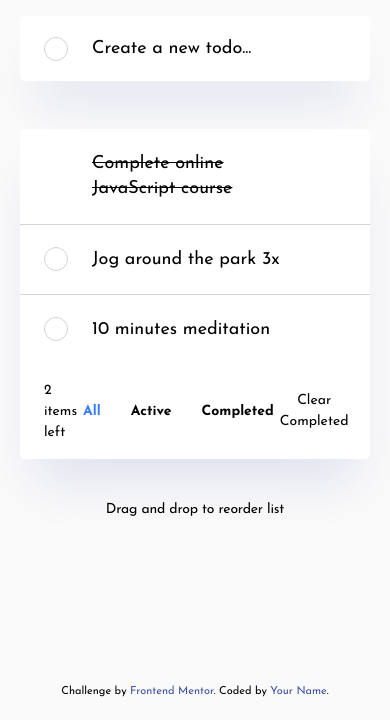
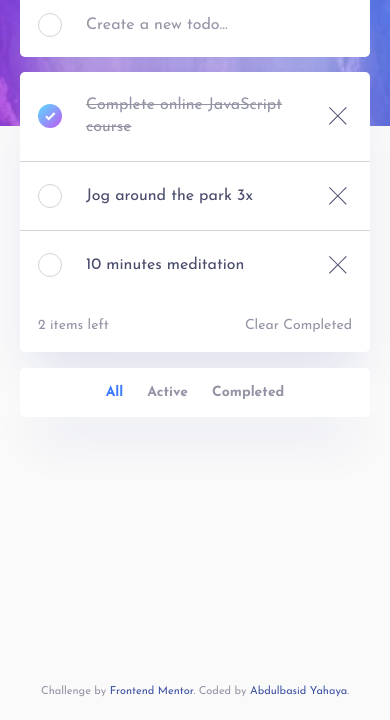
Before and after one commit to Abduols/todo-app-challenge-, a plain HTML site: page index.html in a window 390 px wide. Shown: the part 124-844 px from the top of the page. Drawn offline with Linux system fonts and the light colour scheme.

Commit message:
feat: complete todo app with responsive design and theme toggle

```diff
--- a/index.html
+++ b/index.html
@@ -36,7 +36,7 @@
 			}
 		</style>
 	</head>
-	<body>
+	<body data-theme="dark">
 		<div class="app-container">
 			<!-- Header -->
 			<header class="header">
@@ -72,11 +72,6 @@
 			<!-- Main content -->
 			<main class="app-main">
 				<div class="todo-container">
-					<ul class="todo-list" id="todo-list" aria-label="Todo items">
-						<!-- Todos will be inserted here by JavaScript -->
-					</ul>
-
-					<!-- Todo list -->
 					<ul class="todo-list" id="todo-list" aria-label="Todo items"></ul>
 
 					<!-- controls -->
@@ -121,6 +116,33 @@
 					</div>
 				</div>
 
+				<div
+					class="mobile-filters"
+					role="tablist"
+					aria-label="Filter todos mobile">
+					<button
+						class="filter-btn active"
+						data-filter="all"
+						role="tab"
+						aria-selected="true">
+						All
+					</button>
+					<button
+						class="filter-btn"
+						data-filter="active"
+						role="tab"
+						aria-selected="false">
+						Active
+					</button>
+					<button
+						class="filter-btn"
+						data-filter="completed"
+						role="tab"
+						aria-selected="false">
+						Completed
+					</button>
+				</div>
+
 				<!-- Drag hint -->
 				<p class="drag-hint" aria-hidden="true">
 					Drag and drop to reorder list
@@ -136,7 +158,10 @@
 						target="_blank"
 						rel="noopener noreferrer"
 						>Frontend Mentor</a
-					>. Coded by <a href="#" id="coder-link">Your Name</a>.
+					>. Coded by
+					<a href="mailto:safyanmuhammad089@gmail.com" id="coder-link"
+						>Abdulbasid Yahaya</a
+					>.
 				</div>
 			</footer>
 		</div>
--- a/scr/css/style.css
+++ b/scr/css/style.css
@@ -11,9 +11,40 @@ html {
 }
 
 body {
+	font-family: "Josefin Sans", sans-serif;
+	font-size: 18px;
+	font-weight: 400;
+	line-height: 1.5;
 	min-height: 100vh;
 	text-rendering: optimizeSpeed;
-	line-height: 1.5;
+	background-color: var(--bg-color);
+	color: var(--text-color);
+	transition: background-color 0.3s, color 0.3s;
+	position: relative;
+}
+
+/* THIS IS THE FIX - Body needs data-theme attribute */
+[data-theme="dark"] {
+	background-color: var(--dt-bg);
+}
+
+/* Top background image */
+body::before {
+	content: "";
+	position: absolute;
+	top: 0;
+	left: 0;
+	right: 0;
+	height: 250px;
+	background-image: url("../asset/images/bg-desktop-light.jpg");
+	background-size: cover;
+	background-repeat: no-repeat;
+	z-index: 0;
+	transition: background-image 0.3s ease;
+}
+
+body[data-theme="dark"]::before {
+	background-image: url("../asset/images/bg-desktop-dark.jpg");
 }
 
 img {
@@ -37,89 +68,62 @@ ul {
 	list-style: none;
 }
 
-/* Focus styles */
 :focus-visible {
 	outline: 2px solid var(--bright-blue);
 	outline-offset: 2px;
 }
 
-/* ===== CSS VARIABLES ===== */
+/* ===== Custom Properties ===== */
 :root {
-	/* Primary Colors - From style-guide.md */
 	--bright-blue: hsl(220, 98%, 61%);
-	--check-background: linear-gradient(
+	--check-gradient: linear-gradient(
 		135deg,
 		hsl(192, 100%, 67%),
 		hsl(280, 87%, 65%)
 	);
 
-	/* Light Theme */
+	/* Light theme */
 	--lt-bg: hsl(0, 0%, 98%);
 	--lt-todo-bg: hsl(0, 0%, 100%);
-	--lt-text-primary: hsl(235, 19%, 35%);
-	--lt-text-secondary: hsl(236, 9%, 61%);
-	--lt-text-tertiary: hsl(233, 11%, 84%);
+	--lt-text-1: hsl(235, 19%, 35%);
+	--lt-text-2: hsl(236, 9%, 61%);
+	--lt-text-3: hsl(233, 11%, 84%);
 	--lt-border: hsl(233, 11%, 84%);
 	--lt-shadow: hsl(233, 30%, 90%);
 	--lt-hover: hsl(235, 19%, 35%);
 
-	/* Dark Theme */
+	/* Dark theme */
 	--dt-bg: hsl(235, 21%, 11%);
 	--dt-todo-bg: hsl(235, 24%, 19%);
-	--dt-text-primary: hsl(234, 39%, 85%);
-	--dt-text-secondary: hsl(234, 11%, 52%);
-	--dt-text-tertiary: hsl(233, 14%, 35%);
+	--dt-text-1: hsl(234, 39%, 85%);
+	--dt-text-2: hsl(234, 11%, 52%);
+	--dt-text-3: hsl(233, 14%, 35%);
 	--dt-border: hsl(237, 14%, 26%);
 	--dt-shadow: hsl(235, 21%, 8%);
 	--dt-hover: hsl(236, 33%, 92%);
 
-	/* Active Theme (Default: Light) */
+	/* Default theme */
 	--bg-color: var(--lt-bg);
 	--todo-bg: var(--lt-todo-bg);
-	--text-primary: var(--lt-text-primary);
-	--text-secondary: var(--lt-text-secondary);
-	--text-tertiary: var(--lt-text-tertiary);
+	--text-color: var(--lt-text-1);
+	--text-secondary: var(--lt-text-2);
+	--text-tertiary: var(--lt-text-3);
 	--border-color: var(--lt-border);
 	--shadow-color: var(--lt-shadow);
 	--hover-color: var(--lt-hover);
 }
 
-/* Dark Theme */
 [data-theme="dark"] {
-	background-image: url("../asset/images/bg-desktop-dark.jpg");
-
 	--bg-color: var(--dt-bg);
 	--todo-bg: var(--dt-todo-bg);
-	--text-primary: var(--dt-text-primary);
-	--text-secondary: var(--dt-text-secondary);
-	--text-tertiary: var(--dt-text-tertiary);
+	--text-color: var(--dt-text-1);
+	--text-secondary: var(--dt-text-2);
+	--text-tertiary: var(--dt-text-3);
 	--border-color: var(--dt-border);
 	--shadow-color: var(--dt-shadow);
 	--hover-color: var(--dt-hover);
 }
 
-/* ===== BODY BACKGROUND ===== */
-body {
-	font-family: "Josefin Sans", sans-serif;
-	font-size: 18px;
-	font-weight: 400;
-	color: var(--text-color);
-	background-color: var(--bg-color);
-
-	content: "";
-	position: absolute;
-	top: 0;
-	left: 0;
-	right: 0;
-	background-image: url("../asset/images/bg-desktop-light.jpg");
-	background-size: cover;
-	background-repeat: no-repeat;
-
-	z-index: 0;
-	transition: all 0.3s ease;
-}
-
-/* ===== APP CONTAINER ===== */
 .app-container {
 	min-height: 100vh;
 	display: flex;
@@ -131,13 +135,11 @@ body {
 	margin: 0 auto;
 }
 
-/* ===== HEADER ===== */
 .header {
-	padding: 40px 20px 0;
-	position: relative;
+	width: 100%;
 	max-width: 540px;
+	padding: 35px 20px 0;
 	margin: 0 auto;
-	width: 100%;
 }
 
 .header-content {
@@ -155,10 +157,8 @@ body {
 	text-transform: uppercase;
 }
 
-/* ===== THEME TOGGLE ===== */
 .theme-toggle {
 	padding: 5px;
-	transition: transform 0.2s ease;
 }
 
 .theme-toggle:hover {
@@ -170,7 +170,6 @@ body {
 	height: 26px;
 }
 
-/* ===== TODO INPUT ===== */
 .todo-form {
 	width: 100%;
 }
@@ -206,22 +205,18 @@ body {
 }
 
 .todo-input::placeholder {
-	color: var(--text-muted);
+	color: var(--text-secondary);
 	font-weight: 400;
 }
 
-/* ===== MAIN CONTENT ===== */
 .app-main {
 	flex: 1;
-	padding: 0 20px;
-	position: relative;
+	width: 100%;
 	max-width: 540px;
+	padding: 15px 20px 0;
 	margin: 0 auto;
-	width: 100%;
-	padding-top: 48px;
 }
 
-/* ===== TODO CONTAINER ===== */
 .todo-container {
 	background-color: var(--todo-bg);
 	border-radius: 5px;
@@ -229,13 +224,29 @@ body {
 	overflow: hidden;
 }
 
-/* ===== TODO LIST ===== */
 .todo-list {
 	max-height: 400px;
 	overflow-y: auto;
 }
 
-/* ===== TODO ITEM ===== */
+.todo-list::-webkit-scrollbar {
+	width: 8px;
+}
+
+.todo-list::-webkit-scrollbar-track {
+	background: transparent;
+	border-radius: 4px;
+}
+
+.todo-list::-webkit-scrollbar-thumb {
+	background: var(--border-color);
+	border-radius: 4px;
+}
+
+.todo-list::-webkit-scrollbar-thumb:hover {
+	background: var(--text-secondary);
+}
+
 .todo-item {
 	display: flex;
 	align-items: center;
@@ -248,11 +259,6 @@ body {
 	border-bottom: none;
 }
 
-.todo-item.completed .todo-text {
-	color: var(--text-muted);
-	text-decoration: line-through;
-}
-
 .todo-content {
 	display: flex;
 	align-items: center;
@@ -261,9 +267,12 @@ body {
 	cursor: pointer;
 }
 
-/* ===== CHECK BUTTON ===== */
+.todo-item.completed .todo-text {
+	color: var(--text-secondary);
+	text-decoration: line-through;
+}
+
 .todo-check {
-	position: relative;
 	width: 24px;
 	height: 24px;
 	flex-shrink: 0;
@@ -277,7 +286,7 @@ body {
 	display: flex;
 	align-items: center;
 	justify-content: center;
-	transition: all 0.3s ease;
+	transition: all 0.3s;
 }
 
 .check-circle:hover {
@@ -293,28 +302,24 @@ body {
 	content: "";
 	width: 11px;
 	height: 9px;
-	background-image: url("./images/icon-check.svg");
+	background: url(../asset/icon/icon-check.svg);
 	background-size: contain;
 	background-repeat: no-repeat;
 	background-position: center;
 }
 
-/* ===== TODO TEXT ===== */
 .todo-text {
 	flex: 1;
 	color: var(--text-color);
 	font-size: 18px;
 	line-height: 1.4;
-	transition: color 0.3s ease;
 	padding: 2px 0;
 }
 
-/* ===== DELETE BUTTON ===== */
 .todo-delete {
 	opacity: 0;
-	transition: opacity 0.3s ease;
+	transition: opacity 0.3s;
 	padding: 5px;
-	flex-shrink: 0;
 }
 
 .todo-item:hover .todo-delete {
@@ -326,11 +331,10 @@ body {
 	height: 18px;
 }
 
-/* ===== EMPTY STATE ===== */
 .empty-state {
 	padding: 40px 24px;
 	text-align: center;
-	color: var(--text-muted);
+	color: var(--text-secondary);
 	border-bottom: 1px solid var(--border-color);
 }
 
@@ -345,13 +349,12 @@ body {
 	font-weight: 400;
 }
 
-/* ===== TODO CONTROLS ===== */
 .todo-controls {
 	display: flex;
 	justify-content: space-between;
 	align-items: center;
 	padding: 16px 24px;
-	color: var(--text-muted);
+	color: var(--text-secondary);
 	font-size: 14px;
 	font-weight: 400;
 }
@@ -364,21 +367,18 @@ body {
 	font-weight: 400;
 }
 
-/* ===== FILTER BUTTONS - DESKTOP ===== */
 .todo-filters {
 	display: flex;
 	gap: 18px;
-	background-color: var(--todo-bg);
 }
 
 .filter-btn {
-	color: var(--text-muted);
+	color: var(--text-secondary);
 	font-family: "Josefin Sans", sans-serif;
 	font-size: 14px;
 	font-weight: 700;
 	padding: 2px 6px;
-	border-radius: 3px;
-	transition: color 0.3s ease;
+	transition: color 0.3s;
 }
 
 .filter-btn:hover {
@@ -389,20 +389,18 @@ body {
 	color: var(--bright-blue);
 }
 
-/* ===== CLEAR BUTTON ===== */
 .clear-btn {
-	color: var(--text-muted);
+	color: var(--text-secondary);
 	font-family: "Josefin Sans", sans-serif;
 	font-size: 14px;
 	font-weight: 400;
-	transition: color 0.3s ease;
+	transition: color 0.3s;
 }
 
 .clear-btn:hover {
 	color: var(--text-color);
 }
 
-/* ===== MOBILE FILTERS ===== */
 .mobile-filters {
 	display: none;
 	justify-content: center;
@@ -414,17 +412,14 @@ body {
 	margin-top: 16px;
 }
 
-/* ===== DRAG HINT ===== */
 .drag-hint {
 	text-align: center;
 	margin-top: 40px;
-	color: var(--text-muted);
+	color: var(--text-secondary);
 	font-size: 14px;
 	font-weight: 400;
-	letter-spacing: -0.2px;
 }
 
-/* ===== FOOTER ===== */
 .app-footer {
 	padding: 40px 20px 20px;
 	margin-top: auto;
@@ -433,15 +428,148 @@ body {
 .attribution {
 	text-align: center;
 	font-size: 11px;
-	color: var(--text-muted);
+	color: var(--text-secondary);
 }
 
 .attribution a {
 	color: var(--bright-blue);
 	text-decoration: none;
-	transition: opacity 0.3s ease;
 }
 
 .attribution a:hover {
 	opacity: 0.8;
 }
+
+.todo-item {
+	animation: slideIn 0.3s ease;
+}
+
+.check-circle.checked {
+	animation: checkPop 0.3s ease;
+}
+
+@keyframes slideIn {
+	from {
+		opacity: 0;
+		transform: translateX(-20px);
+	}
+	to {
+		opacity: 1;
+		transform: translateX(0);
+	}
+}
+
+@keyframes checkPop {
+	0% {
+		transform: scale(0.8);
+	}
+	50% {
+		transform: scale(1.1);
+	}
+	100% {
+		transform: scale(1);
+	}
+}
+
+/* For users who prefer reduced motion */
+@media (prefers-reduced-motion: reduce) {
+	*,
+	*::before,
+	*::after {
+		animation-duration: 0.01ms !important;
+		animation-iteration-count: 1 !important;
+		transition-duration: 0.01ms !important;
+	}
+}
+
+/* ===== Mobile Styles ===== */
+@media (max-width: 768px) {
+	body::before {
+		background-image: url("../asset/images/bg-mobile-light.jpg");
+	}
+
+	body[data-theme="dark"]::before {
+		background-image: url("../asset/images/bg-mobile-dark.jpg");
+	}
+
+	.header,
+	.app-main {
+		padding-left: 24px;
+		padding-right: 24px;
+	}
+
+	.input-container,
+	.todo-item,
+	.todo-controls {
+		padding-left: 20px;
+		padding-right: 20px;
+	}
+
+	.todo-controls {
+		flex-wrap: wrap;
+		position: relative;
+		padding: 16px 20px;
+	}
+
+	.todo-controls .todo-filters {
+		display: none;
+	}
+
+	.mobile-filters {
+		display: flex;
+	}
+
+	.todo-delete {
+		opacity: 1;
+	}
+
+	.drag-hint {
+		display: none;
+	}
+
+	.todo-text,
+	.todo-input {
+		font-size: 16px;
+	}
+}
+
+/* Small phones */
+@media (max-width: 480px) {
+	.header,
+	.app-main {
+		padding-left: 20px;
+		padding-right: 20px;
+	}
+
+	.input-container,
+	.todo-item,
+	.todo-controls {
+		padding-left: 18px;
+		padding-right: 18px;
+	}
+
+	.app-title {
+		font-size: 28px;
+		letter-spacing: 8px;
+	}
+
+	.mobile-filters {
+		gap: 12px;
+		padding: 12px;
+	}
+}
+
+/* Desktop specific */
+@media (min-width: 769px) {
+	.todo-list {
+		max-height: 500px;
+	}
+
+	.mobile-filters {
+		display: none;
+	}
+
+	.todo-controls .todo-filters {
+		display: flex;
+	}
+}
--- a/scr/js/app.js
+++ b/scr/js/app.js
@@ -152,13 +152,16 @@ function renderTodos() {
 					todo.id
 				})"
 				        aria-label="Delete todo">
-					<img src="../asset/icon/icon-cross.svg" alt="Delete">
+					<img src="scr/asset/icon/icon-cross.svg" alt="Delete">
 				</button>
 			</div>
 		</li>
 	`
 		)
 		.join("");
+
+	// Initialize drag and drop
+	initDragAndDrop();
 }
 
 function renderEmptyState() {
@@ -334,41 +337,6 @@ function handleDragEnd() {
 	});
 }
 
-// Update renderTodos to initialize drag and drop
-function renderTodos() {
-	const filteredTodos = getFilteredTodos();
-	updateItemsCount();
-
-	if (filteredTodos.length === 0) {
-		renderEmptyState();
-		return;
-	}
-
-	dom.todoList.innerHTML = filteredTodos
-		.map(
-			(todo) => `
-		<li class="todo-item ${todo.completed ? "completed" : ""}" data-id="${todo.id}">
-			<div class="todo-content" onclick="toggleTodo(${todo.id})">
-				<div class="todo-check">
-					<span class="check-circle ${todo.completed ? "checked" : ""}"></span>
-				</div>
-				<span class="todo-text">${escapeHtml(todo.text)}</span>
-				<button class="todo-delete" onclick="event.stopPropagation(); deleteTodo(${
-					todo.id
-				})"
-				        aria-label="Delete todo">
-					<img src="./images/icon-cross.svg" alt="Delete">
-				</button>
-			</div>
-		</li>
-	`
-		)
-		.join("");
-
-	// Initialize drag and drop
-	initDragAndDrop();
-}
-
 // Add CSS for drag and drop
 const dragDropStyles = `
 	.todo-item.dragging {
```
Also changed, not shown: design/mobile-design-light.jpg.
